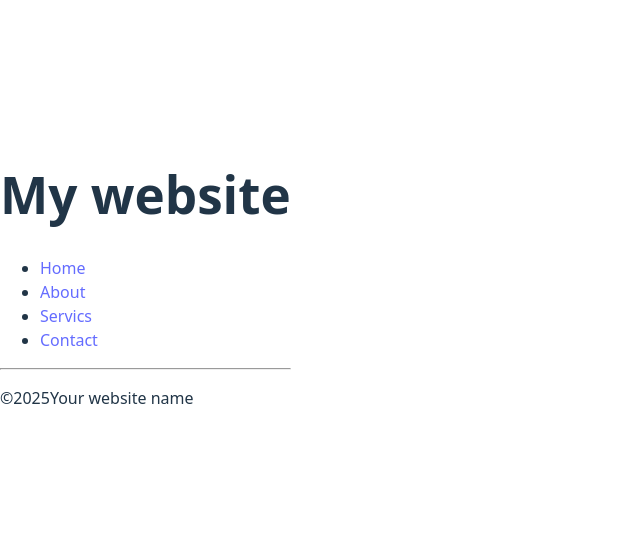
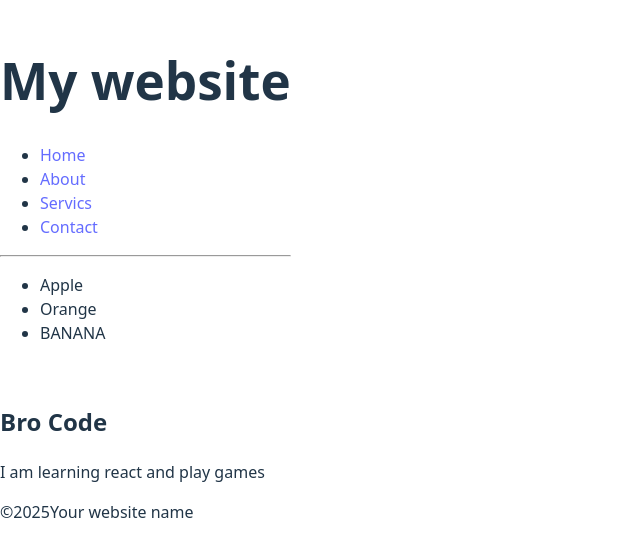
Before and after one commit to priyanka-chaudhary73/React, a React (Vite) app in the folder my-react-app/: page / in a window 1280 px wide. Shown: the part 121-678 px from the top of the page, without its empty margins (0-640 px from the left). Built offline with nearby package versions, Linux system fonts and the light colour scheme.

Commit message:
created card

```diff
--- a/my-react-app/src/App.jsx
+++ b/my-react-app/src/App.jsx
@@ -1,11 +1,15 @@
-import Header from './Header.jsx'
-import Footer from './Footer.jsx'
+import Header from './components/Header.jsx'
+import Footer from './components/Footer.jsx'
+import Food from './components/Food.jsx'
+import Card from './components/Card.jsx';
 
 function App() {
 
   return(
     <>
        <Header/>
+       <Food/>
+       <Card/>
        <Footer/>
      </>
   );
--- /dev/null
+++ b/my-react-app/src/components/Card.jsx
@@ -0,0 +1,11 @@
+function Card(){
+    return(
+        <div className = "card">
+            <img></img>
+            <h2>Bro Code</h2>
+            <p>I am learning react and play games</p>
+        </div>
+    );
+}
+
+export default Card;
--- /dev/null
+++ b/my-react-app/src/components/Food.jsx
@@ -0,0 +1,15 @@
+function Food(){
+
+    const food1 = "Orange";
+    const food2 = "Banana";
+
+    return(
+        <ul>
+            <li>Apple</li>
+            <li>{food1}</li>
+            <li>{food2.toUpperCase()}</li>
+        </ul>
+    );
+}
+
+export default Food;
```
Also changed, not shown: my-react-app/src/components/Footer.jsx (renamed from my-react-app/src/Footer.jsx), my-react-app/src/components/Header.jsx (renamed from my-react-app/src/Header.jsx).
